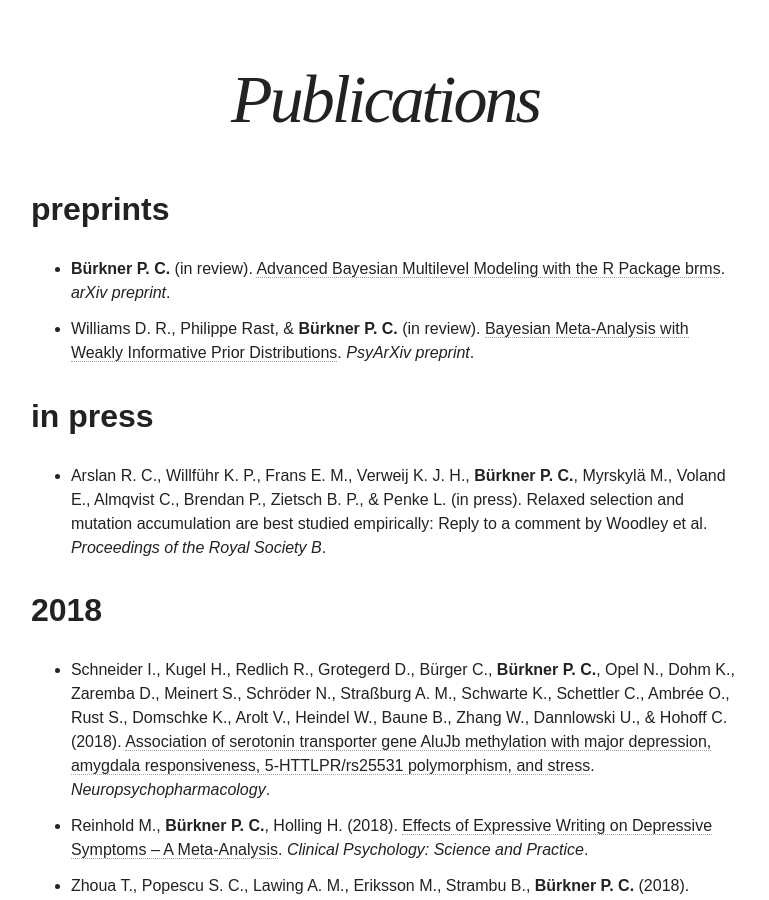
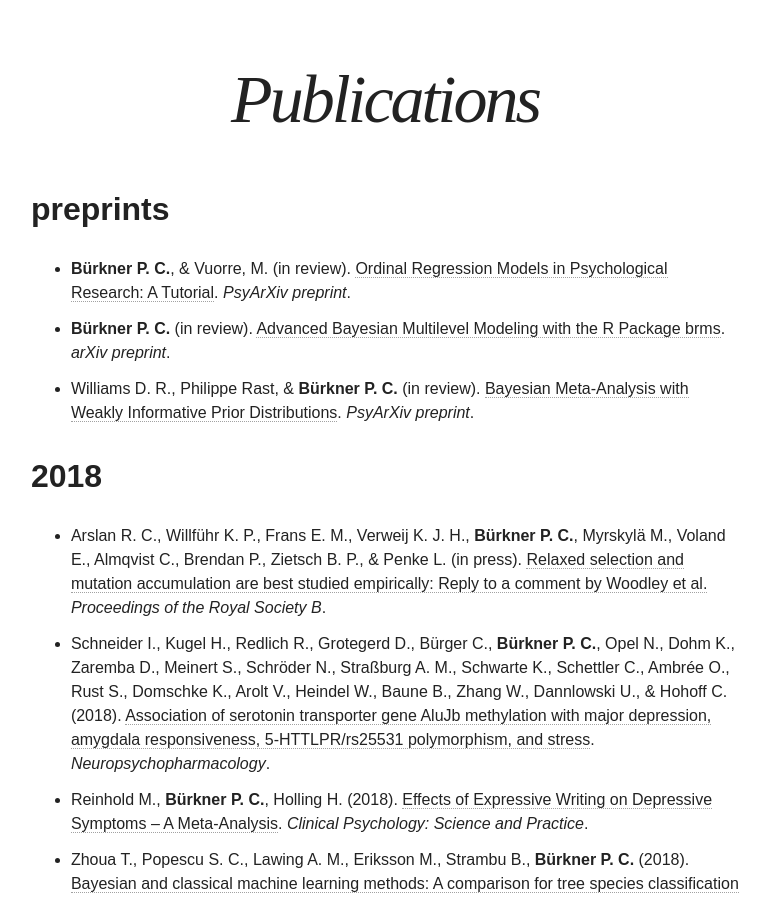
Before and after one commit to paul-buerkner/paul-buerkner.github.io, a Jekyll site: the page built from publications/index.md, in a window 1280 px wide and 900 px high, scrolled down 413 px. Shown: the whole window, without its empty margins (255-1024 px from the left). Built offline with Jekyll 4.4.1, drawn with Linux system fonts in a browser that asks for light colours; nearby versions of some CDN libraries.

Commit message:
add new preprint

```diff
--- a/publications/index.md
+++ b/publications/index.md
@@ -5,13 +5,13 @@ excerpt: "A list of my publications"
 ---
 
 ## preprints
+* **Bürkner P. C.**, & Vuorre, M. (in review). [Ordinal Regression Models in Psychological Research: A Tutorial](psyarxiv.com/x8swp). *PsyArXiv preprint*.
 * **Bürkner P. C.** (in review). [Advanced Bayesian Multilevel Modeling with the R Package brms](http://arxiv.org/abs/1705.11123). *arXiv preprint*.
 * Williams D. R., Philippe Rast, & **Bürkner P. C.** (in review). [Bayesian Meta-Analysis with Weakly Informative Prior Distributions](https://psyarxiv.com/7tbrm/). *PsyArXiv preprint*.
 
-## in press
-* Arslan R. C., Willführ K. P., Frans E. M., Verweij K. J. H., **Bürkner P. C.**, Myrskylä M., Voland E., Almqvist C., Brendan P., Zietsch B. P., & Penke L. (in press). Relaxed selection and mutation accumulation are best studied empirically: Reply to a comment by Woodley et al. *Proceedings of the Royal Society B*.
 
 ## 2018
+* Arslan R. C., Willführ K. P., Frans E. M., Verweij K. J. H., **Bürkner P. C.**, Myrskylä M., Voland E., Almqvist C., Brendan P., Zietsch B. P., & Penke L. (in press). [Relaxed selection and mutation accumulation are best studied empirically: Reply to a comment by Woodley et al.](http://rspb.royalsocietypublishing.org/content/285/1873/20180092) *Proceedings of the Royal Society B*.
 * Schneider I., Kugel H., Redlich R., Grotegerd D., Bürger C., **Bürkner P. C.**, Opel N., Dohm K., Zaremba D., Meinert S., Schröder N., Straßburg A. M., Schwarte K., Schettler C., Ambrée O., Rust S., Domschke K., Arolt V., Heindel W., Baune B., Zhang W., Dannlowski U., & Hohoff C. (2018). [Association of serotonin transporter gene AluJb methylation with major depression, amygdala responsiveness, 5-HTTLPR/rs25531 polymorphism, and stress](https://www.nature.com/articles/npp2017273). *Neuropsychopharmacology*.
 * Reinhold M., **Bürkner P. C.**, Holling H. (2018). [Effects of Expressive Writing on Depressive Symptoms – A Meta-Analysis](http://onlinelibrary.wiley.com/doi/10.1111/cpsp.12224/abstract). *Clinical Psychology: Science and Practice*.
 * Zhoua T., Popescu S. C., Lawing A. M., Eriksson M., Strambu B., **Bürkner P. C.** (2018). [Bayesian and classical machine learning methods: A comparison for tree species classification with LiDAR waveform signatures](http://www.mdpi.com/2072-4292/10/1/39). *Remote Sensing*.
```
